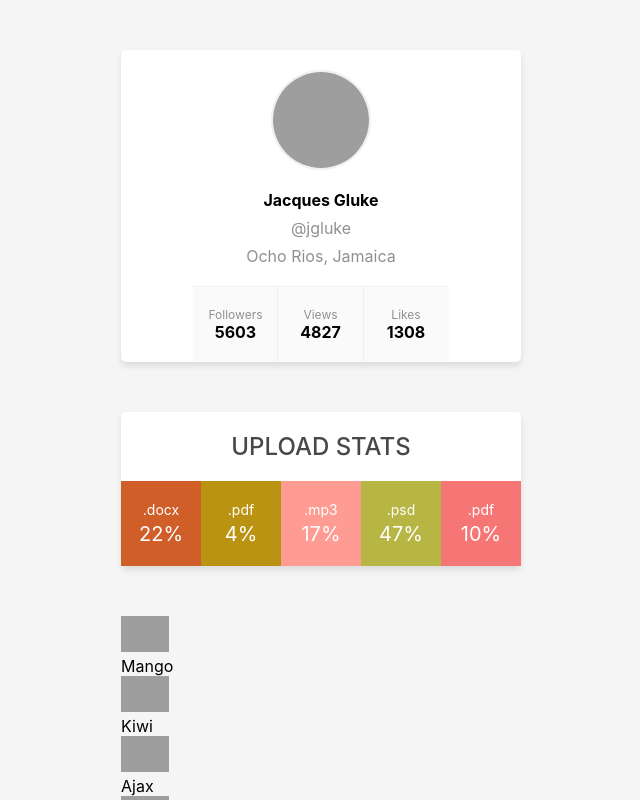
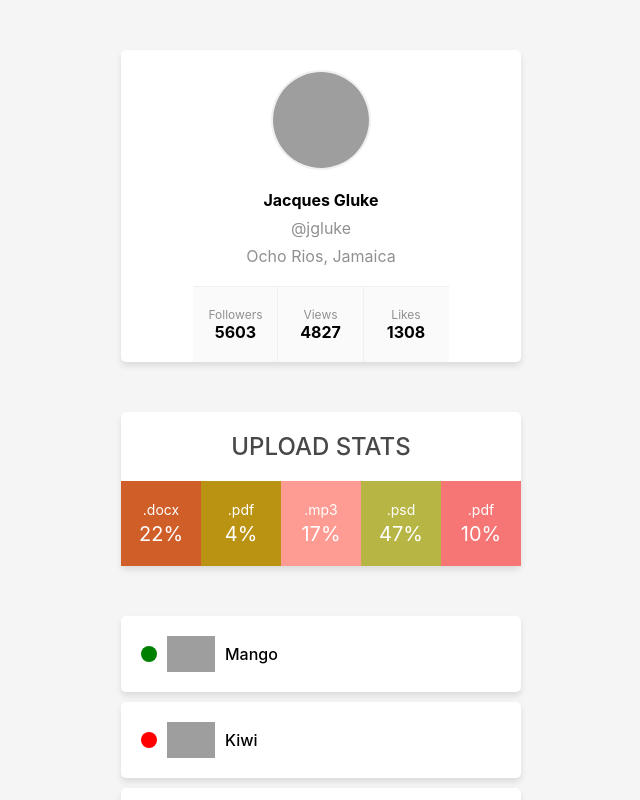
Before and after one commit to sylwiabruszewska/goit-react-hw-01-components, a React (Create React App) app: page / in a window 1280 px wide. Shown: the top 800 px of the page, without its empty margins (319-959 px from the left). Built offline with nearby package versions, Linux system fonts and the light colour scheme; grey boxes are pictures that could not be loaded.

Commit message:
add styles for FriendList & FriendListItem components

```diff
--- a/src/components/FriendList/FriendList.jsx
+++ b/src/components/FriendList/FriendList.jsx
@@ -1,9 +1,10 @@
 import PropTypes from 'prop-types';
+import css from './FriendList.module.css';
 import { FriendListItem } from './FriendListItem';
 
 export const FriendList = ({ friends }) => {
   return (
-    <ul className="friend-list">
+    <ul className={css['friend-list']}>
       {friends.map(friend => (
         <FriendListItem
           key={friend.id}
--- /dev/null
+++ b/src/components/FriendList/FriendList.module.css
@@ -0,0 +1,5 @@
+.friend-list {
+  display: flex;
+  flex-direction: column;
+  gap: 10px;
+}
--- a/src/components/FriendList/FriendListItem.jsx
+++ b/src/components/FriendList/FriendListItem.jsx
@@ -1,14 +1,18 @@
+import css from './FriendListItem.module.css';
+
 export const FriendListItem = ({ avatar, name, isOnline }) => {
+  const { item, avatar: avatarStyles, name: nameStyles } = css;
+
   return (
-    <li className="item">
-      <span className={`status ${isOnline ? 'online' : 'offline'}`}></span>
+    <li className={item}>
+      <span className={isOnline ? css['is-online'] : css['is-offline']}></span>
       <img
-        className="avatar"
+        className={avatarStyles}
         src={avatar}
         alt={`${name}'s avatar`}
         width="48"
       />
-      <p className="name">{name}</p>
+      <p className={nameStyles}>{name}</p>
     </li>
   );
 };
--- /dev/null
+++ b/src/components/FriendList/FriendListItem.module.css
@@ -0,0 +1,30 @@
+.item {
+  display: flex;
+  gap: 10px;
+  align-items: center;
+  padding: 20px;
+  background-color: #fff;
+  border-radius: 5px;
+  box-shadow: 0px 4px 6px rgba(0, 0, 0, 0.1);
+  width: 400px;
+}
+
+.status {
+  width: 1em;
+  height: 1em;
+  border-radius: 50%;
+}
+
+.is-online {
+  composes: status;
+  background-color: green;
+}
+
+.is-offline {
+  composes: status;
+  background-color: red;
+}
+
+.name {
+  font-weight: 500;
+}
```
